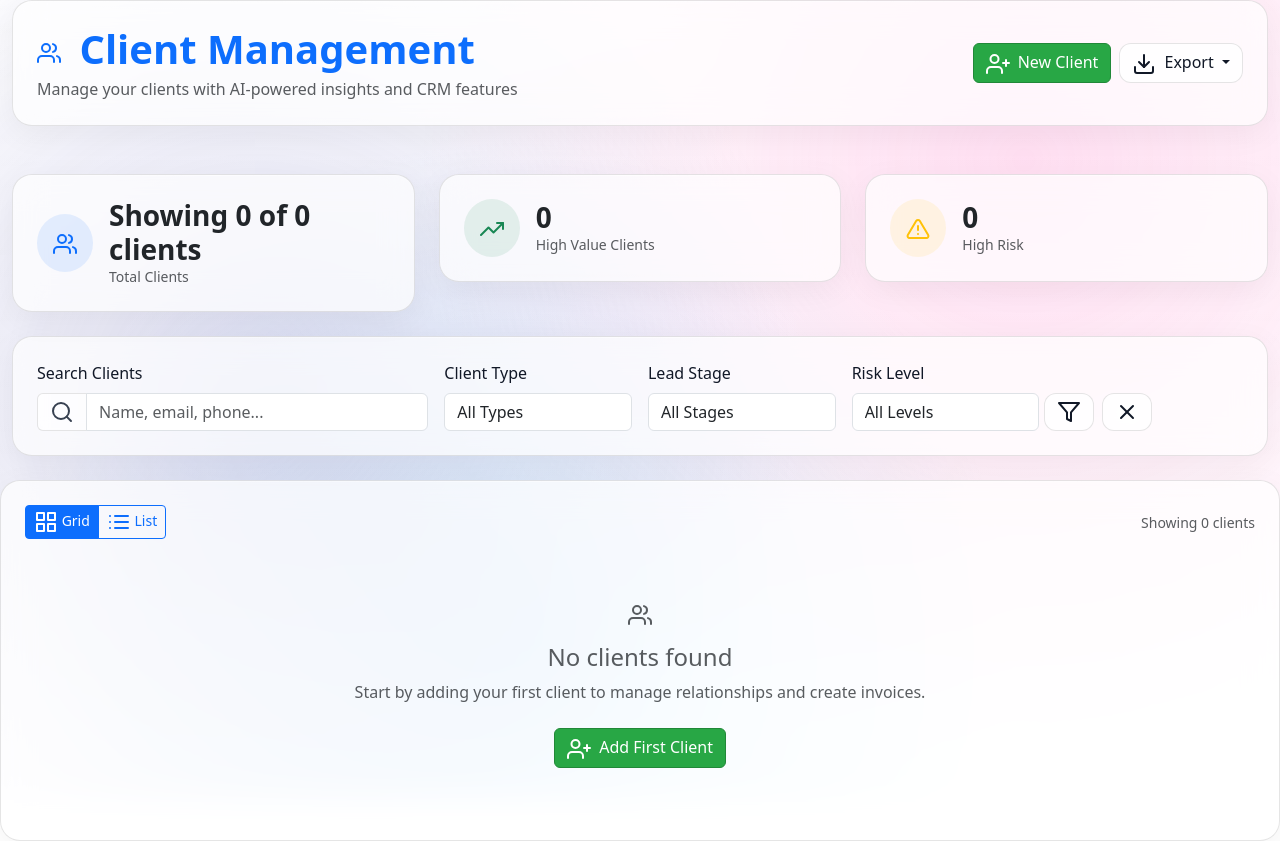
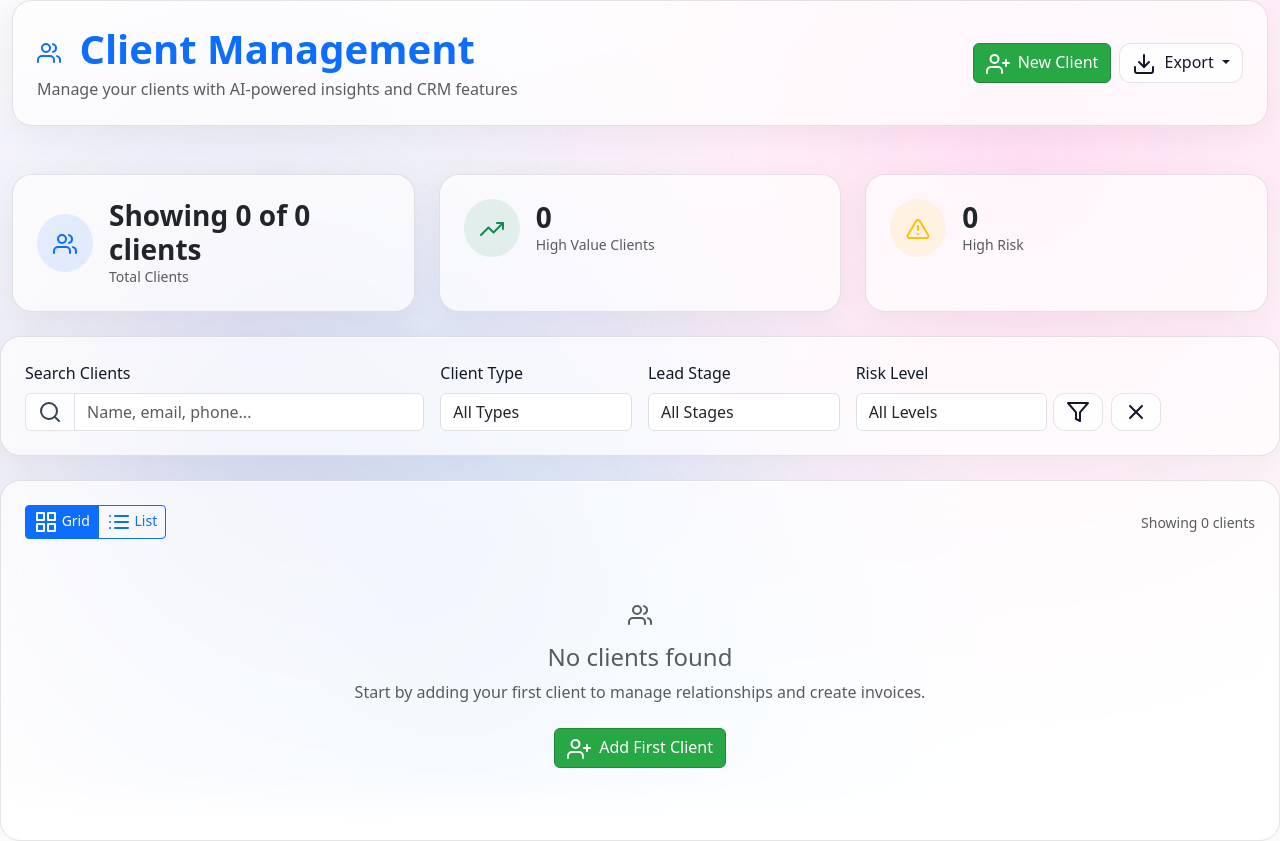
Before and after one commit to xenfortetechnology-dev/invoice_pro, a Flask app: template templates/client_management.html in a window 1280 px wide. Run offline with Flask 3, Linux system fonts and the light colour scheme; the template is opened without the code that fills it: values that come from a table or form of the project are taken from there, others are empty; parts of the project's set-up code (start-up, migrations or seed data) failed here and were passed over; some libraries are stand-ins or nearby versions.

Commit message:
fix the size issue(client stats)in client page

```diff
--- a/templates/client_management.html
+++ b/templates/client_management.html
@@ -55,16 +55,17 @@
 
 <!-- Client Stats -->
 <div class="row mb-4">
-        <div class="col-md">
-            <div class="glass-card p-4 metric-card">
+
+    <!-- Total Clients -->
+    <div class="col-md-4">
+        <div class="glass-card p-4 metric-card h-100">
             <div class="d-flex align-items-center">
                 <div class="metric-icon bg-primary bg-opacity-10 text-primary rounded-circle p-3 me-3">
                     <i data-feather="users" size="24"></i>
                 </div>
                 <div>
-
-                        <h3 class="fw-bold mb-0 text-body">Showing {{ client_list|length }} of {{ clients.total }}
-                            clients
+                    <h3 class="fw-bold mb-0 text-body">
+                        Showing {{ client_list|length }} of {{ clients.total }} clients
                     </h3>
                     <p class="text-muted mb-0 small">Total Clients</p>
                 </div>
@@ -72,36 +73,40 @@
         </div>
     </div>
 
-        <div class="col-md">
-            <div class="glass-card p-4 metric-card">
+    <!-- High Value Clients -->
+    <div class="col-md-4">
+        <div class="glass-card p-4 metric-card h-100">
             <div class="d-flex align-items-center">
                 <div class="metric-icon bg-success bg-opacity-10 text-success rounded-circle p-3 me-3">
                     <i data-feather="trending-up" size="24"></i>
                 </div>
                 <div>
-                        <h3 class="fw-bold mb-0 text-body">{{
-                            client_insights.values()|selectattr('high_value', 'equalto', true)|list|length
-                            if client_insights else 0 }}</h3>
+                    <h3 class="fw-bold mb-0 text-body">
+                        {{ client_insights.values()|selectattr('high_value','equalto',true)|list|length if client_insights else 0 }}
+                    </h3>
                     <p class="text-muted mb-0 small">High Value Clients</p>
                 </div>
             </div>
         </div>
     </div>
 
-        <div class="col-md">
-            <div class="glass-card p-4 metric-card">
+    <!-- High Risk -->
+    <div class="col-md-4">
+        <div class="glass-card p-4 metric-card h-100">
             <div class="d-flex align-items-center">
                 <div class="metric-icon bg-warning bg-opacity-10 text-warning rounded-circle p-3 me-3">
                     <i data-feather="alert-triangle" size="24"></i>
                 </div>
                 <div>
-                        <h3 class="fw-bold mb-0 text-body">{{ client_insights.values()|selectattr('risk_level',
-                            'equalto',
-                            'High')|list|length if client_insights else 0 }}</h3>
+                    <h3 class="fw-bold mb-0 text-body">
+                        {{ client_insights.values()|selectattr('risk_level','equalto','High')|list|length if client_insights else 0 }}
+                    </h3>
                     <p class="text-muted mb-0 small">High Risk</p>
                 </div>
             </div>
         </div>
+    </div>
+
 </div>
 
         <!--
```
Lines whose indentation alone changed are shown as unchanged.
